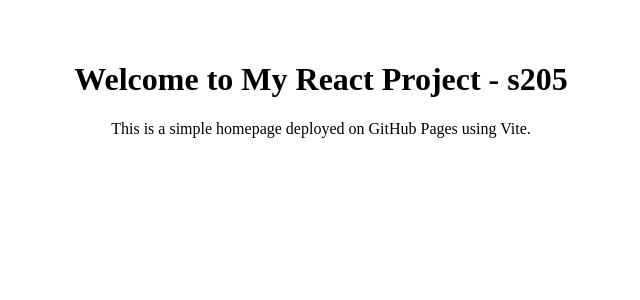
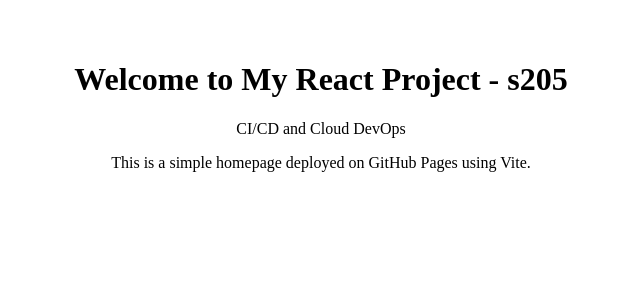
Before and after one commit to 2300032728/reactapp728-gitactions, a React (Vite) app: page / in a window 1280 px wide. Shown: the top 300 px of the page, without its empty margins (319-959 px from the left). Built offline with nearby package versions, Linux system fonts and the light colour scheme.

Commit message:
updated App.jsx

```diff
--- a/src/App.jsx
+++ b/src/App.jsx
@@ -4,6 +4,7 @@
   return (
     <div className="container">
       <h1>Welcome to My React Project - s205</h1>
+      <p>CI/CD and Cloud DevOps</p>
       <p>This is a simple homepage deployed on GitHub Pages using Vite.</p>
     </div>
   );
```
